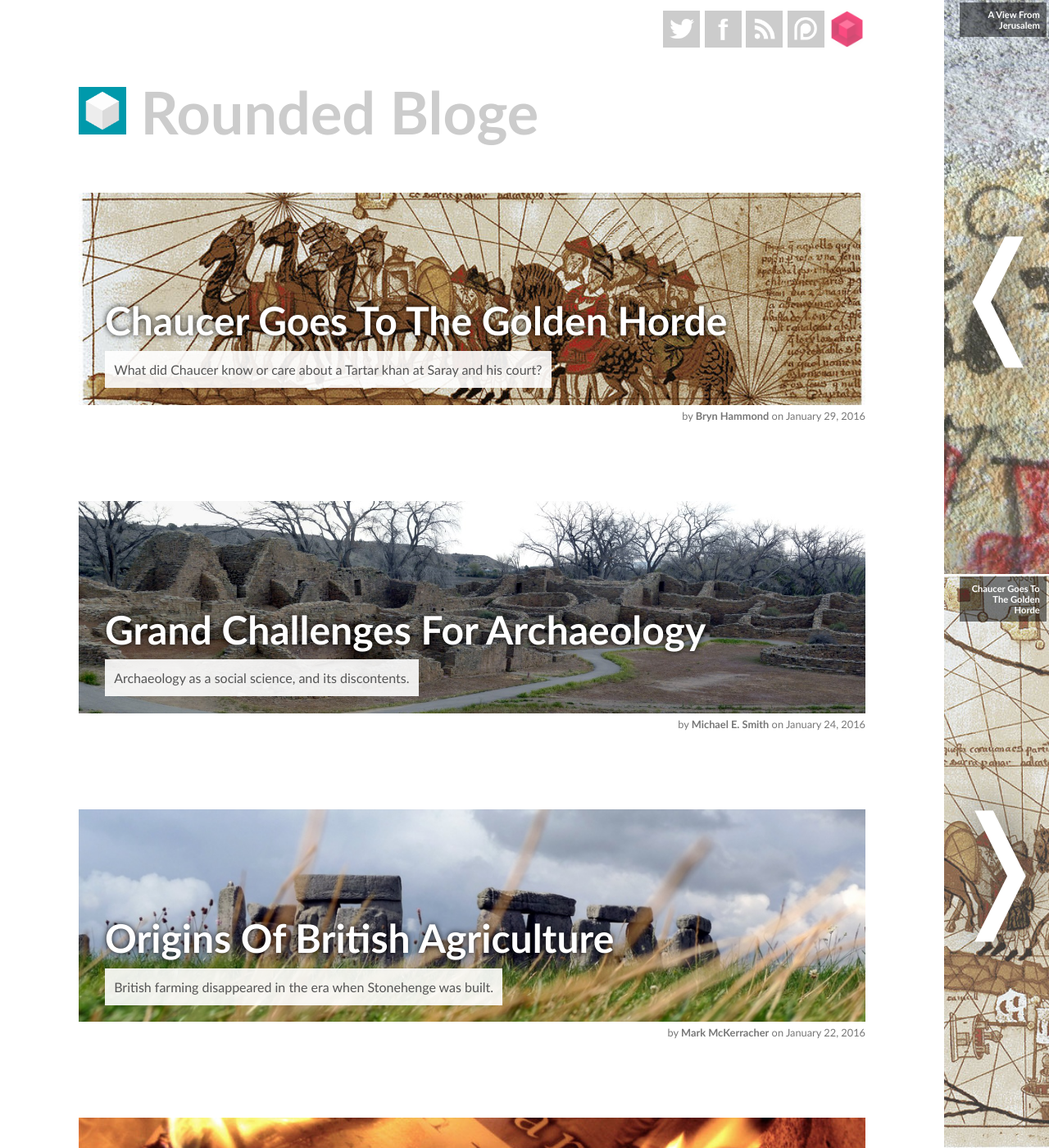
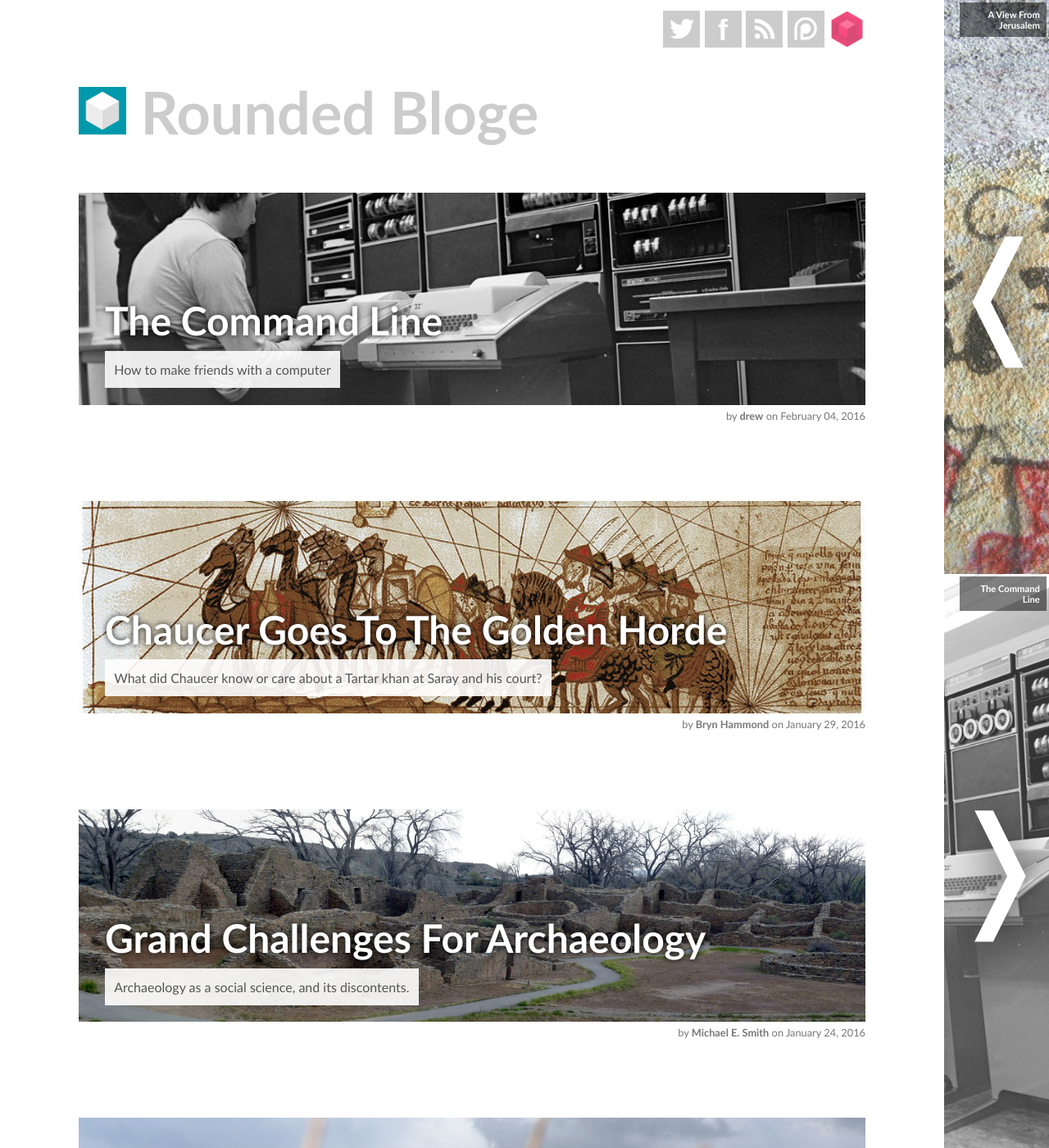
Before and after one commit to roundedglobe/roundedglobe.github.io, a Jekyll site: the page built from index.html, in a window 1280 px wide and 1400 px high. Shown: the whole window at 82% size. Built offline with Jekyll 4.4.1, drawn with Linux system fonts in a browser that asks for light colours; Markdown is read by kramdown in place of the engine named in the settings; the list of posts is cut into pages by our own code; some of the changed lines change nothing that is shown.

Commit message:
command line post

```diff
--- /dev/null
+++ b/_posts/2016-02-04-the_command_line.md
@@ -0,0 +1,40 @@
+---
+title: "The Command Line"
+image: the_command_line_featured.jpg
+description: How to make friends with a computer
+author: drew
+---
+
+*Today Drew Holgate, co-founder of Rounded Globe, begins a series of occasional posts highlighting the significance of Linux, the free software movement, and other techy issues that the educated public should be aware of, but aren't.*
+
+"Don't you have to use the command line?" or "Isn't Linux a command line?" are concerns people often raise when thinking about switching to Linux.
+
+And they tend to be mollified with something like "No, you never need to touch the command line. You can do everything you'd do on any other computer without ever seeing the command line". Which is perfectly true. But we see the unspoken question in their eyes; "If you don't have to, then why on earth *do* you?".
+
+They don't actually ask it because they're afraid we'll talk more about Linux.
+
+And it's understandable, to their eyes the command line looks archaic — it's what people used in the 70s and we've got *graphics* now — why would you use something so *crude*?
+
+{% include img.html image="the_command_line.png" caption="Well it's beautiful to *me*." %}
+
+When you are using a computer you are communicating with it; you are telling it what you want it to do and it is telling you the results of what you asked. The Linux command line is a verbal language for communicating with your computer. Linux commands are words in a language, each embodying one idea. Like words in any language, they can be arranged into sentences of any length and complexity.
+
+Suppose, for some reason, I wanted an ordered, uppercase list of all the most common words in this document I'm writing now. In English that would be "Produce a list of the thirty most common words in this document with a frequency count, order it by frequency and then alphabetically, convert the words to uppercase and then email me the list".
+
+In the language of the Linux command line that would be:
+
+    tr -d "\"," < the_command_line.md | tr -cs "[:graph:]" "\n" | tr "[:lower:]" "[:upper:]" | awk '{h[$1]++}END{for (i in h){print i" ("h[i]")"}}'| sort -nr -t$'(' -k2 -k1d | cat -n | head -n 30 | mailx -s "common words" uo.is.ou@gmail.com
+
+A second later, [the email arrives](http://i.imgur.com/XCWUT0w.png).
+
+As with any verbal language, you need to learn it before you can use it. But, like any language, you start small; first learning syntax and then filling out vocabulary. And of course there's a command for finding out what each command means and how to use it — a combined dictionary and textbook of sorts.
+
+I could save the above command, perhaps calling it 'count2email', and then it becomes a word I can use — I have coined a new word in the language.
+
+A graphical user interface only allows the user to perform the discrete set of tasks that the programmer has explicitly provided — an application can either do something (like emailing a list of all the commonly used words) or it can't. The command line allows the user to tell the computer *exactly* what to do. It is precise, expressive and lends itself particularly well to complex or repetitive tasks. If I wanted my computer to, every third Tuesday, make a list of the most common words in the file I have written to most recently, overlay those words on a randomly chosen image of a kitten from the internet and then post that image to my website, I could do that. I don't know why I'd want to, but I could.
+
+Of course there are certain tasks for which a graphical interface is better-suited. But for those where it's not, using one is like trying to have a conversation with another human using only Pictionary.
+
+That's why some people use the command line. Not out of necessity, but out of choice.
+
+[Header image](https://commons.wikimedia.org/wiki/File:Ken_Thompson_%28sitting%29_and_Dennis_Ritchie_at_PDP-11_%282876612463%29.jpg): Ken Thompson and Dennis Ritchie, the inventors of [Unix](https://en.wikipedia.org/wiki/Unix). CC BY-SA license.
--- a/css/main.scss
+++ b/css/main.scss
@@ -393,6 +393,8 @@ code {
 	display: inline-block;
 	margin-left: 5em;
 	background-color: $code-col;
+	max-width: 85%;
+	overflow: auto;
 }
 .attribution {
 	margin-right: 40px;
```
Also changed, not shown: images/the_command_line.png (added), images/the_command_line_featured.jpg (added), 12 other files.
